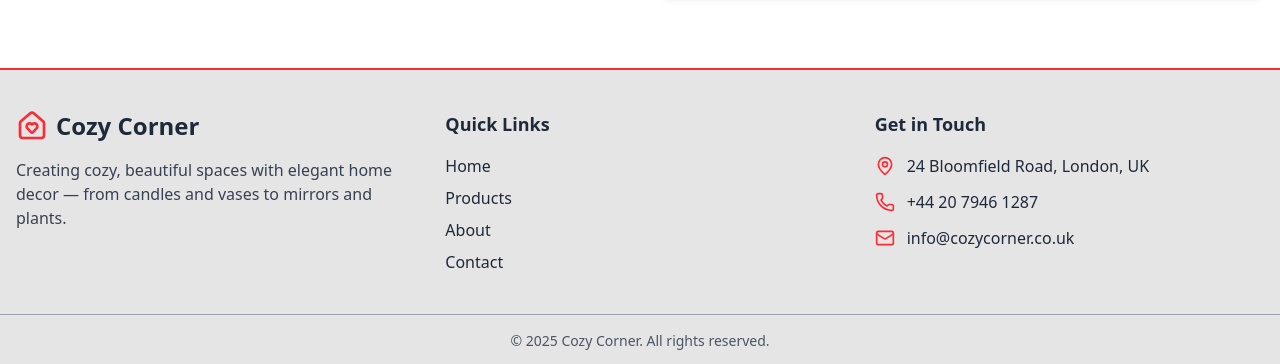
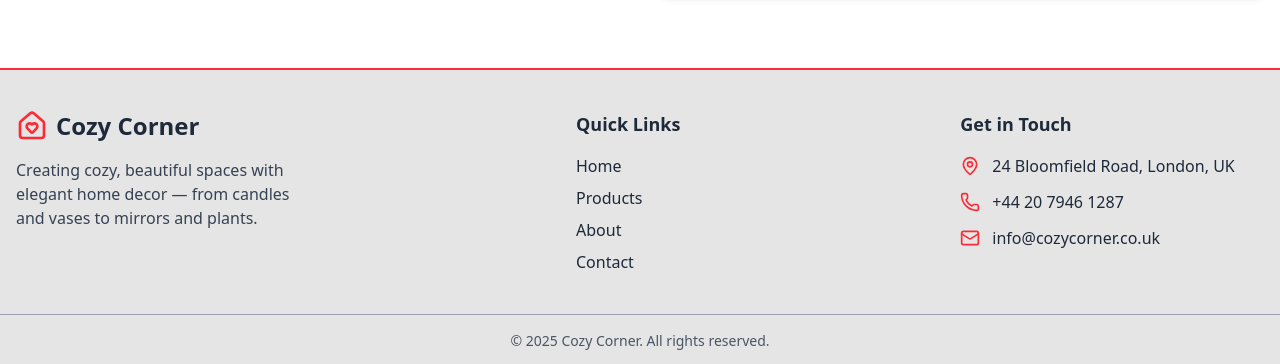
Before and after one commit to netkatya/online-shop, a Next.js app: page / in a window 1280 px wide. Shown: the part 2100-2464 px from the top of the page. Built offline with nearby package versions, Linux system fonts and the light colour scheme.

Commit message:
footer fixed

```diff
--- a/components/footer/footer.tsx
+++ b/components/footer/footer.tsx
@@ -4,20 +4,18 @@ import Link from "next/link";
 export default function Footer() {
   return (
     <footer className="bg-[#e5e5e5] text-gray-800 border-t-2 border-red-500">
-      <div className="container mx-auto px-4 py-10 grid grid-cols-1 md:grid-cols-3 gap-10">
-        {/* Logo and about */}
+      <div className="container mx-auto px-4 py-10 flex gap-70">
         <div>
           <div className="flex items-center space-x-2 mb-4">
             <HouseHeart className="w-8 h-8 text-red-500" />
             <span className="text-2xl font-bold">Cozy Corner</span>
           </div>
-          <p className="text-gray-700">
+          <p className="text-gray-700 w-[280px]">
             Creating cozy, beautiful spaces with elegant home decor — from
             candles and vases to mirrors and plants.
           </p>
         </div>
 
-        {/* Quick links */}
         <div>
           <h3 className="text-lg font-semibold mb-4">Quick Links</h3>
           <ul className="space-y-2">
```
